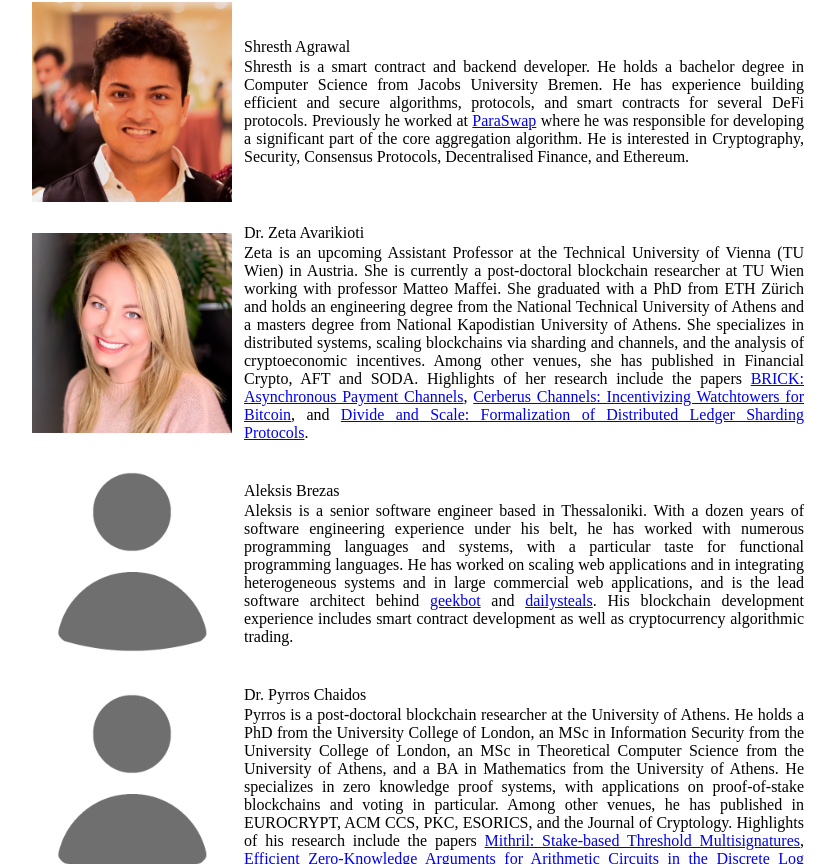
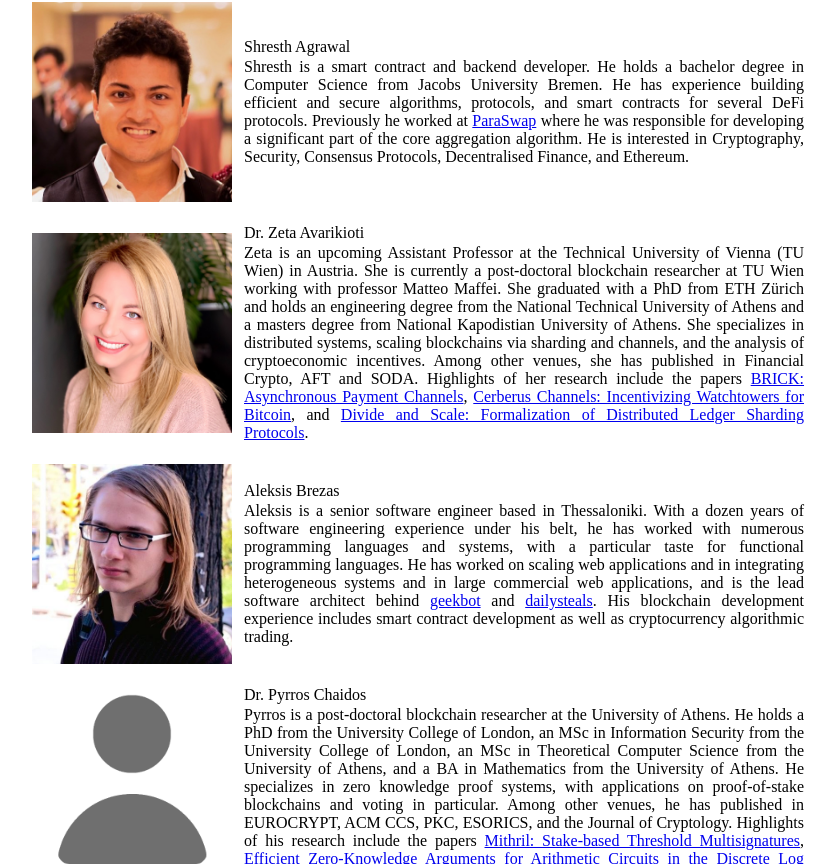
Before and after one commit to commonprefix/website, a Next.js app: page /team in a window 1280 px wide. Shown: the part 311-1175 px from the top of the page, without its empty margins (222-1058 px from the left). Built offline with nearby package versions, Linux system fonts and the light colour scheme.

Commit message:
Add Aleksis's profile picture

```diff
--- a/team.js
+++ b/team.js
@@ -68,6 +68,7 @@ const members = {
         algorithmic trading.
       </Box>
     ),
+    image: "team/aleksis_brezas.jpg",
   },
   pyrros: {
     name: "Dr. Pyrros Chaidos",
```
Also changed, not shown: public/team/aleksis_brezas.jpg (added).
